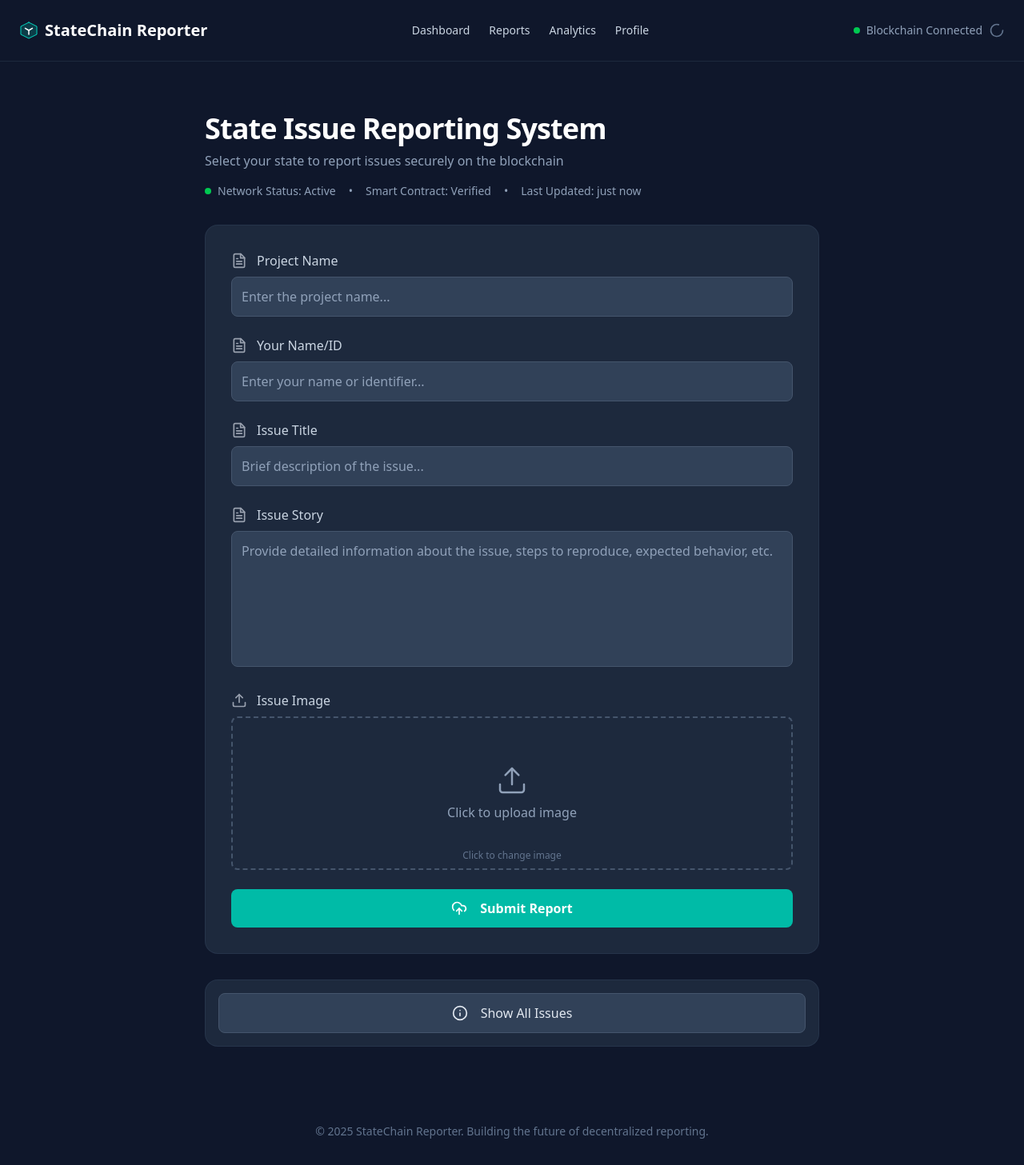
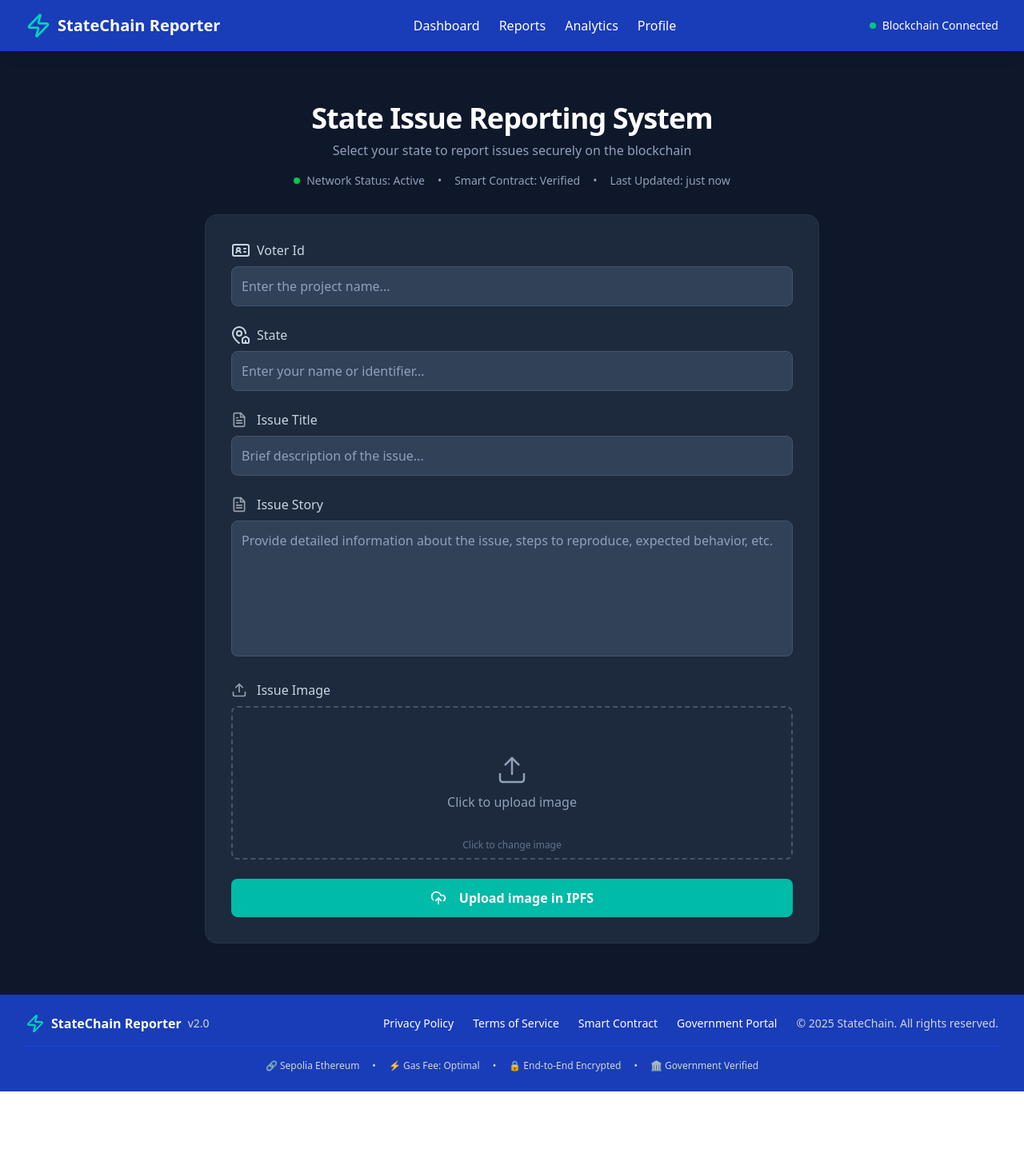
Before and after one commit to skrijwan100/StateChain-Reporter, a React (Vite) app: page /issues in a window 1280 px wide. Shown: the whole page at 80% size. After the commit the page ends 1365 px from the top, so only its background shows below. Built offline with nearby package versions, Linux system fonts and the light colour scheme.

Commit message:
Add Navbar and Footer components; refactor AddIssues and Home components for integration

```diff
--- a/src/components/AddIssues.jsx
+++ b/src/components/AddIssues.jsx
@@ -1,13 +1,15 @@
 import React, { useState } from 'react';
+import Navbar from './Navbar';
+import Footer from './Footer';
+import { IdCard, MapPinHouse } from 'lucide-react';
 
-// --- SVG Icon Components ---
-// Using inline SVGs to keep everything in one file.
+
 
 const StateChainLogo = () => (
   <svg width="24" height="24" viewBox="0 0 24 24" fill="none" xmlns="http://www.w3.org/2000/svg" className="mr-2 text-teal-400">
-        <path d="M12 2L2 7V17L12 22L22 17V7L12 2Z" stroke="currentColor" strokeWidth="1" fill="currentColor" fillOpacity="0.2" strokeLinecap="round" strokeLinejoin="round"/>
-        <path d="M16.5 9.4L12 12L7.5 9.4" stroke="white" strokeWidth="1.5" strokeLinecap="round" strokeLinejoin="round"/>
-        <path d="M12 12V17" stroke="white" strokeWidth="1.5" strokeLinecap="round" strokeLinejoin="round"/>
+    <path d="M12 2L2 7V17L12 22L22 17V7L12 2Z" stroke="currentColor" strokeWidth="1" fill="currentColor" fillOpacity="0.2" strokeLinecap="round" strokeLinejoin="round" />
+    <path d="M16.5 9.4L12 12L7.5 9.4" stroke="white" strokeWidth="1.5" strokeLinecap="round" strokeLinejoin="round" />
+    <path d="M12 12V17" stroke="white" strokeWidth="1.5" strokeLinecap="round" strokeLinejoin="round" />
   </svg>
 );
 
@@ -45,6 +47,12 @@ const CloudUploadIcon = () => (
 // --- Main App Component ---
 export default function AddIssues() {
   const [imagePreview, setImagePreview] = useState(null);
+  const [detailsOfVoter, setdetailsOfVoter] = useState({
+    voterId: '',
+    state: '',
+    issueTitle: '',
+    issueStory: ''
+  })
 
   const handleFileChange = (e) => {
     const file = e.target.files[0];
@@ -57,36 +65,21 @@ export default function AddIssues() {
     }
   };
 
+  const uploadDetailsToIPFS = async () => {
+    // Logic to upload details to IPFS
+    console.log("Uploading details to IPFS:", detailsOfVoter);
+  }
+
+
   return (
-    <div className="min-h-screen w-full bg-slate-900 text-white font-sans antialiased overflow-y-auto">
+    <div className="min-h-screen w-full bg-slate-900 text-white font-sans antialiased">
 
       {/* Header */}
-      <header className="relative z-10 p-4 sm:p-6 border-b border-slate-800">
-        <div className="container mx-auto flex justify-between items-center">
-          <div className="flex items-center text-xl font-bold">
-            <StateChainLogo />
-            <span>StateChain Reporter</span>
-          </div>
-          <nav className="hidden md:flex items-center space-x-6 text-sm font-medium text-slate-300">
-            <a href="#" className="hover:text-teal-400 transition-colors">Dashboard</a>
-            <a href="#" className="hover:text-teal-400 transition-colors">Reports</a>
-            <a href="#" className="hover:text-teal-400 transition-colors">Analytics</a>
-            <a href="#" className="hover:text-teal-400 transition-colors">Profile</a>
-          </nav>
-          <div className="flex items-center text-sm">
-             <span className="relative flex h-2 w-2 mr-2">
-                <span className="animate-ping absolute inline-flex h-full w-full rounded-full bg-green-400 opacity-75"></span>
-                <span className="relative inline-flex rounded-full h-2 w-2 bg-green-500"></span>
-            </span>
-            <span className="text-slate-400 mr-2 hidden sm:inline">Blockchain Connected</span>
-            <svg xmlns="http://www.w3.org/2000/svg" width="24" height="24" viewBox="0 0 24 24" fill="none" stroke="currentColor" strokeWidth="2" strokeLinecap="round" strokeLinejoin="round" className="w-5 h-5 text-slate-500"><path d="M21 12a9 9 0 1 1-6.219-8.56"></path></svg>
-          </div>
-        </div>
-      </header>
+      <Navbar />
 
       {/* Main Content */}
       <main className="relative z-10 flex flex-col items-center justify-center px-4 py-8 sm:py-16">
-        <div className="text-left w-full max-w-3xl mb-8">
+        <div className="text-left w-full max-w-3xl mb-8 flex items-center justify-center flex-wrap">
           <h1 className="text-3xl sm:text-4xl font-bold tracking-tight">State Issue Reporting System</h1>
           <p className="text-slate-400 mt-2">
             Select your state to report issues securely on the blockchain
@@ -110,11 +103,13 @@ export default function AddIssues() {
             {/* Project Name */}
             <div>
               <label className="flex items-center text-slate-300 mb-2 font-medium">
-                <FileTextIcon />
-                Project Name
+                <IdCard className='mr-2' />
+                Voter Id
               </label>
               <input
                 type="text"
+                value={detailsOfVoter.voterId}
+                onChange={(e) => setdetailsOfVoter({ ...detailsOfVoter, voterId: e.target.value })}
                 placeholder="Enter the project name..."
                 className="w-full bg-slate-700 border border-slate-600 rounded-lg p-3 placeholder-slate-400 focus:outline-none focus:ring-2 focus:ring-teal-500 transition-shadow duration-300"
               />
@@ -123,11 +118,13 @@ export default function AddIssues() {
             {/* Reporter Name */}
             <div>
               <label className="flex items-center text-slate-300 mb-2 font-medium">
-                <FileTextIcon />
-                Your Name/ID
+                <MapPinHouse className='mr-2' />
+                State
               </label>
               <input
                 type="text"
+                value={detailsOfVoter.state}
+                onChange={(e) => setdetailsOfVoter({ ...detailsOfVoter, state: e.target.value })}
                 placeholder="Enter your name or identifier..."
                 className="w-full bg-slate-700 border border-slate-600 rounded-lg p-3 placeholder-slate-400 focus:outline-none focus:ring-2 focus:ring-teal-500 transition-shadow duration-300"
               />
@@ -140,6 +137,8 @@ export default function AddIssues() {
                 Issue Title
               </label>
               <input
+                value={detailsOfVoter.issueTitle}
+                onChange={(e) => setdetailsOfVoter({ ...detailsOfVoter, issueTitle: e.target.value })}
                 type="text"
                 placeholder="Brief description of the issue..."
                 className="w-full bg-slate-700 border border-slate-600 rounded-lg p-3 placeholder-slate-400 focus:outline-none focus:ring-2 focus:ring-teal-500 transition-shadow duration-300"
@@ -153,6 +152,8 @@ export default function AddIssues() {
                 Issue Story
               </label>
               <textarea
+                value={detailsOfVoter.issueStory}
+                onChange={(e) => setdetailsOfVoter({ ...detailsOfVoter, issueStory: e.target.value })}
                 placeholder="Provide detailed information about the issue, steps to reproduce, expected behavior, etc."
                 rows="6"
                 className="w-full bg-slate-700 border border-slate-600 rounded-lg p-3 placeholder-slate-400 focus:outline-none focus:ring-2 focus:ring-teal-500 transition-shadow duration-300 resize-none"
@@ -174,7 +175,7 @@ export default function AddIssues() {
                   <img src={imagePreview} alt="Preview" className="object-contain h-full w-full rounded-md p-2" />
                 ) : (
                   <>
-                            <svg xmlns="http://www.w3.org/2000/svg" width="24" height="24" viewBox="0 0 24 24" fill="none" stroke="currentColor" strokeWidth="1.5" strokeLinecap="round" strokeLinejoin="round" className="h-10 w-10 mb-2"><path d="M21 15v4a2 2 0 0 1-2 2H5a2 2 0 0 1-2-2v-4"/><polyline points="17 8 12 3 7 8"/><line x1="12" x2="12" y1="3" y2="15"/></svg>
+                    <svg xmlns="http://www.w3.org/2000/svg" width="24" height="24" viewBox="0 0 24 24" fill="none" stroke="currentColor" strokeWidth="1.5" strokeLinecap="round" strokeLinejoin="round" className="h-10 w-10 mb-2"><path d="M21 15v4a2 2 0 0 1-2 2H5a2 2 0 0 1-2-2v-4" /><polyline points="17 8 12 3 7 8" /><line x1="12" x2="12" y1="3" y2="15" /></svg>
                     <span>Click to upload image</span>
                   </>
                 )}
@@ -184,33 +185,20 @@ export default function AddIssues() {
 
             {/* Upload Button */}
             <button
+              onClick={uploadDetailsToIPFS}
               type="button"
-                className="w-full flex items-center justify-center gap-2 bg-teal-500 text-white font-semibold py-3 rounded-lg hover:bg-teal-600 focus:outline-none focus:ring-2 focus:ring-offset-2 focus:ring-offset-slate-900 focus:ring-teal-500 transition-all duration-300"
+              className="w-full flex items-center cursor-pointer justify-center gap-2 bg-teal-500 text-white font-semibold py-3 rounded-lg hover:bg-teal-600 focus:outline-none focus:ring-2 focus:ring-offset-2 focus:ring-offset-slate-900 focus:ring-teal-500 transition-all duration-300"
             >
               <CloudUploadIcon />
-                Submit Report
+              Upload image in IPFS
             </button>
           </form>
         </div>
 
-        {/* Show All Issues Button */}
-        <div className="w-full max-w-3xl mt-8 bg-slate-800 border border-slate-700/50 rounded-2xl p-4">
-            <button
-                type="button"
-                className="w-full flex items-center justify-center gap-2 bg-slate-700 border border-slate-600 text-slate-200 font-medium py-3 rounded-lg hover:bg-slate-600 focus:outline-none focus:ring-2 focus:ring-offset-2 focus:ring-offset-slate-800 focus:ring-white transition-colors duration-300"
-            >
-                <InfoIcon/>
-                Show All Issues
-            </button>
-        </div>
       </main>
 
       {/* Footer */}
-      <footer className="relative z-10 text-center py-8">
-        <p className="text-slate-500 text-sm">
-          © 2025 StateChain Reporter. Building the future of decentralized reporting.
-        </p>
-      </footer>
+      <Footer />
     </div>
   );
 }
--- /dev/null
+++ b/src/components/Footer.jsx
@@ -0,0 +1,40 @@
+import { Zap } from 'lucide-react'
+import React from 'react'
+
+const Footer = () => {
+    return (
+        <footer className="bg-blue-800 dark:bg-slate-800 text-white">
+            <div className="max-w-7xl mx-auto px-4 sm:px-6 lg:px-8 py-6">
+                <div className="flex flex-col md:flex-row justify-between items-center">
+                    <div className="flex items-center space-x-2 mb-4 md:mb-0">
+                        <Zap className="w-6 h-6 text-teal-400" />
+                        <span className="font-semibold">StateChain Reporter</span>
+                        <span className="text-sm text-gray-300 dark:text-gray-400">v2.0</span>
+                    </div>
+
+                    <div className="flex flex-col md:flex-row items-center space-y-2 md:space-y-0 md:space-x-6 text-sm">
+                        <a href="#" className="hover:text-teal-300 transition-colors">Privacy Policy</a>
+                        <a href="#" className="hover:text-teal-300 transition-colors">Terms of Service</a>
+                        <a href="#" className="hover:text-teal-300 transition-colors">Smart Contract</a>
+                        <a href="#" className="hover:text-teal-300 transition-colors">Government Portal</a>
+                        <span className="text-gray-300 dark:text-gray-400">© 2025 StateChain. All rights reserved.</span>
+                    </div>
+                </div>
+
+                <div className="mt-4 pt-4 border-t border-blue-700 dark:border-slate-700">
+                    <div className="flex items-center justify-center space-x-4 text-xs text-gray-300 dark:text-gray-400">
+                        <span>🔗 Sepolia Ethereum</span>
+                        <span>•</span>
+                        <span>⚡ Gas Fee: Optimal</span>
+                        <span>•</span>
+                        <span>🔒 End-to-End Encrypted</span>
+                        <span>•</span>
+                        <span>🏛️ Government Verified</span>
+                    </div>
+                </div>
+            </div>
+        </footer>
+    )
+}
+
+export default Footer
--- a/src/components/Home.jsx
+++ b/src/components/Home.jsx
@@ -29,6 +29,8 @@ import as from "../assets/as.png"
 import ga from "../assets/ga.png"
 import ch from "../assets/ch.png"
 import pb from "../assets/pb.png"
+import Navbar from './Navbar';
+import Footer from './Footer';
 
 // Main Component
 const StateDashboard = () => {
@@ -87,34 +89,7 @@ const StateDashboard = () => {
         <div className={`${theme}`}>
             <div className="min-h-screen bg-gray-50 dark:bg-slate-900 flex flex-col transition-colors duration-500">
                 {/* Navbar */}
-                <nav className="bg-blue-800 dark:bg-slate-800 text-white shadow-lg sticky top-0 z-50">
-                    <div className="max-w-7xl mx-auto px-4 sm:px-6 lg:px-8">
-                        <div className="flex justify-between items-center h-16">
-                            <div className="flex items-center space-x-2">
-                                <Zap className="w-8 h-8 text-teal-400" />
-                                <h1 className="text-xl font-bold">StateChain Reporter</h1>
-                            </div>
-                            <div className="hidden md:flex items-center space-x-6">
-                                <a href="#" className="hover:text-teal-300 transition-colors">Dashboard</a>
-                                <a href="#" className="hover:text-teal-300 transition-colors">Reports</a>
-                                <a href="#" className="hover:text-teal-300 transition-colors">Analytics</a>
-                                <a href="#" className="hover:text-teal-300 transition-colors">Profile</a>
-                            </div>
-                            <div className="flex items-center space-x-4">
-                                <div className="flex items-center space-x-2">
-                                    <div className="w-2 h-2 bg-green-400 rounded-full animate-pulse"></div>
-                                    <span className="text-sm">Blockchain Connected</span>
-                                </div>
-                                <button
-                                    onClick={toggleTheme}
-                                    className="p-2 rounded-full hover:bg-white/10 focus:outline-none focus:ring-2 focus:ring-offset-2 focus:ring-offset-blue-800 dark:focus:ring-offset-slate-800 focus:ring-white"
-                                >
-                                    {theme === 'light' ? <Moon className="w-5 h-5" /> : <Sun className="w-5 h-5" />}
-                                </button>
-                            </div>
-                        </div>
-                    </div>
-                </nav>
+                <Navbar theme={theme} toggleTheme={toggleTheme} />
 
                 {/* Main Content */}
                 <main className="flex-1 max-w-7xl mx-auto px-4 sm:px-6 lg:px-8 py-8">
@@ -271,37 +246,7 @@ const StateDashboard = () => {
                 </main>
 
                 {/* Footer */}
-                <footer className="bg-blue-800 dark:bg-slate-800 text-white">
-                    <div className="max-w-7xl mx-auto px-4 sm:px-6 lg:px-8 py-6">
-                        <div className="flex flex-col md:flex-row justify-between items-center">
-                            <div className="flex items-center space-x-2 mb-4 md:mb-0">
-                                <Zap className="w-6 h-6 text-teal-400" />
-                                <span className="font-semibold">StateChain Reporter</span>
-                                <span className="text-sm text-gray-300 dark:text-gray-400">v2.0</span>
-                            </div>
-
-                            <div className="flex flex-col md:flex-row items-center space-y-2 md:space-y-0 md:space-x-6 text-sm">
-                                <a href="#" className="hover:text-teal-300 transition-colors">Privacy Policy</a>
-                                <a href="#" className="hover:text-teal-300 transition-colors">Terms of Service</a>
-                                <a href="#" className="hover:text-teal-300 transition-colors">Smart Contract</a>
-                                <a href="#" className="hover:text-teal-300 transition-colors">Government Portal</a>
-                                <span className="text-gray-300 dark:text-gray-400">© 2025 StateChain. All rights reserved.</span>
-                            </div>
-                        </div>
-
-                        <div className="mt-4 pt-4 border-t border-blue-700 dark:border-slate-700">
-                            <div className="flex items-center justify-center space-x-4 text-xs text-gray-300 dark:text-gray-400">
-                                <span>🔗 Ethereum Mainnet</span>
-                                <span>•</span>
-                                <span>⚡ Gas Fee: Optimal</span>
-                                <span>•</span>
-                                <span>🔒 End-to-End Encrypted</span>
-                                <span>•</span>
-                                <span>🏛️ Government Verified</span>
-                            </div>
-                        </div>
-                    </div>
-                </footer>
+                <Footer />
             </div>
         </div>
     );
--- /dev/null
+++ b/src/components/Navbar.jsx
@@ -0,0 +1,33 @@
+import { Moon, Sun, Zap } from 'lucide-react'
+import React from 'react'
+import { NavLink } from 'react-router-dom'
+
+const Navbar = () => {
+    return (
+        <nav className="bg-blue-800 dark:bg-slate-800 text-white shadow-lg sticky top-0 z-50">
+            <div className="max-w-7xl mx-auto px-4 sm:px-6 lg:px-8">
+                <div className="flex justify-between items-center h-16">
+                    <div className="flex items-center space-x-2">
+                        <Zap className="w-8 h-8 text-teal-400" />
+                        <h1 className="text-xl font-bold">StateChain Reporter</h1>
+                    </div>
+                    <div className="hidden md:flex items-center space-x-6">
+                        <NavLink to="/dashboard" className="hover:text-teal-300 transition-colors">Dashboard</NavLink>
+                        <NavLink to="/reports" className="hover:text-teal-300 transition-colors">Reports</NavLink>
+                        <NavLink to="/analytics" className="hover:text-teal-300 transition-colors">Analytics</NavLink>
+                        <NavLink to="/profile" className="hover:text-teal-300 transition-colors">Profile</NavLink>
+                    </div>
+                    <div className="flex items-center space-x-4">
+                        <div className="flex items-center space-x-2">
+                            <div className="w-2 h-2 bg-green-400 rounded-full animate-pulse"></div>
+                            <span className="text-sm">Blockchain Connected</span>
+                        </div>
+
+                    </div>
+                </div>
+            </div>
+        </nav>
+    )
+}
+
+export default Navbar
```
Lines whose indentation alone changed are shown as unchanged.
